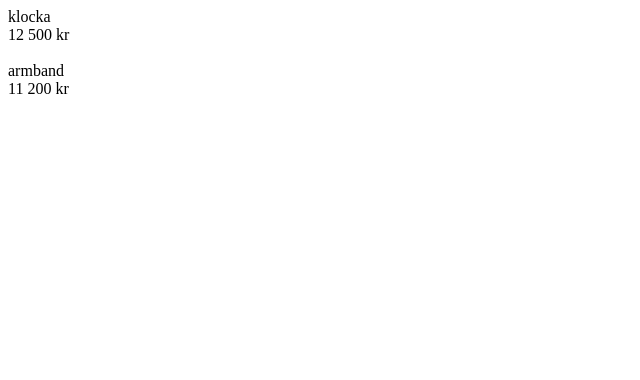
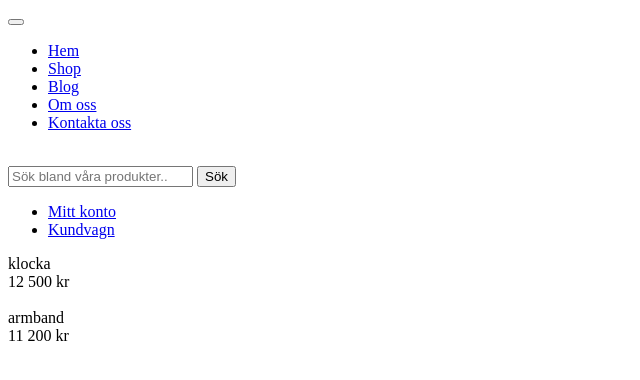
Before and after one commit to herrkingsley/mi-webshop, a plain HTML site: page index.html in a window 1280 px wide. Shown: the whole page, without its empty margins (0-640 px from the left). Drawn offline with Linux system fonts and the light colour scheme.

Commit message:
Main navigation markup

```diff
--- a/index.html
+++ b/index.html
@@ -7,9 +7,37 @@
     <title>Webshop</title>
 </head>
 <body>
+    <header class="site-header">
+        <nav>
+            <button class="site-nav__btn"></button>
+            <section class="site-nav">
+                <ul class="site-nav__menu">
+                    <li class="site-nav__listItem"><a class="site-nav__link" href="#">Hem</a></li>
+                    <li class="site-nav__listItem"><a class="site-nav__link" href="#">Shop</a></li>
+                    <li class="site-nav__listItem"><a class="site-nav__link" href="#">Blog</a></li>
+                    <li class="site-nav__listItem"><a class="site-nav__link" href="#">Om oss</a></li>
+                    <li class="site-nav__listItem"><a class="site-nav__link" href="#">Kontakta oss</a></li>
+                </ul>
+            </section>
+            <img src="" alt="" class="site-logo">
+            <section class="shop-nav">
+                <form class="site-nav__search">
+                    <input type="text" placeholder="Sök bland våra produkter.." name="search">
+                    <button type="submit">Sök</button>
+                </form>
+                <ul class="shop-nav__menu">
+                    <li class="shop-nav__listItem"><a class="shop-nav__link" href="#">Mitt konto</a></li>
+                    <li class="shop-nav__listItem"><a class="shop-nav__link" href="#">Kundvagn</a></li>
+                </ul>
+            </section>
+
+        </nav>
+    </header>
 
     <div id="javatest">hej</div>
 
+
+    <!-- https://via.placeholder.com/500 -->
 
     <script src="/js/products.js"></script>
     <script src="/js/script.js"></script>
```
